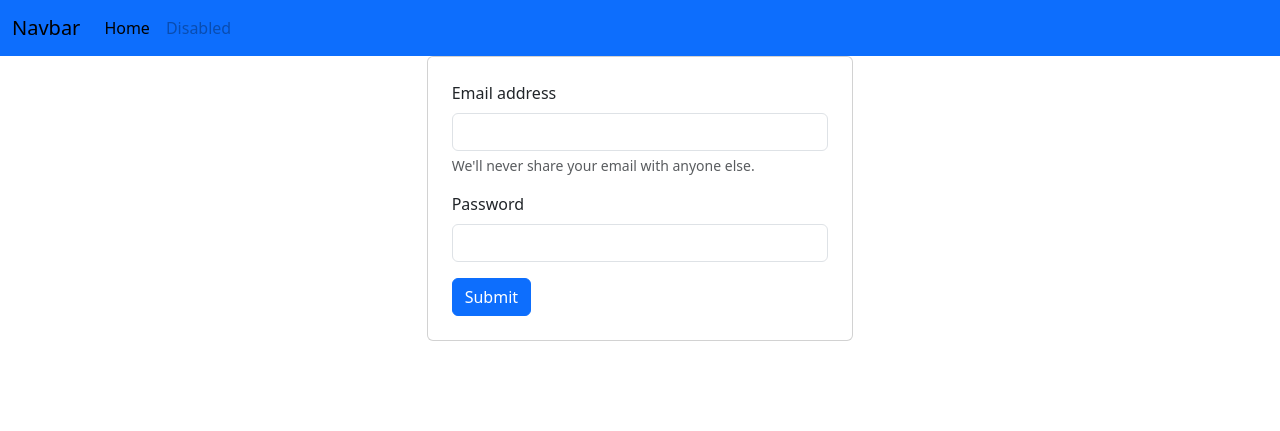
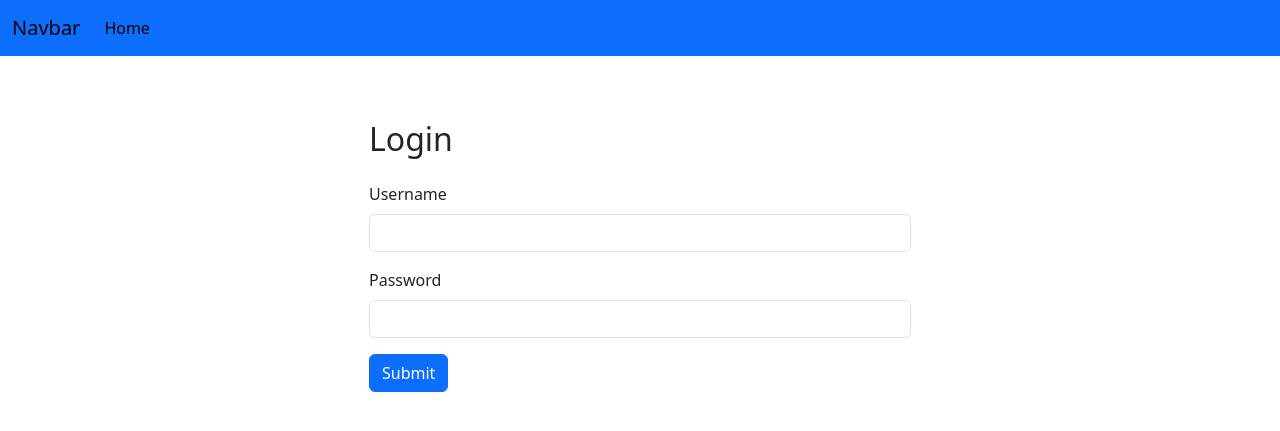
Before and after one commit to kaziiriad/custom_user, a Django app: page /login/ in a window 1280 px wide. Shown: the top 431 px of the page. Run offline with Django 4.2, Linux system fonts and the light colour scheme.

Commit message:
almost completed frontend. wrote htmls

```diff
--- a/accounts/templates/accounts/login.html
+++ b/accounts/templates/accounts/login.html
@@ -1,29 +1,32 @@
-{% extends "base.html" %}
+{% extends 'base.html' %}
 
-{% block title %} Login {% endblock %}
+{% block title %}
+  Login
+{% endblock %}
 
 {% block content %}
+  <div class="container mt-5 p-3">
+    <div class="row justify-content-center">
+      <div class="col-md-6">
+        <h2 class="mb-4">Login</h2>
 
-    <div class="container-fluid card p-4 col-md-4 bg-shadow">
-        <form method="post" action="{% url "login" %}">
+        <form method="post" action="{% url 'login' %}">
+          {% csrf_token %}
+
           <div class="mb-3">
-              <label for="exampleInputEmail1" class="form-label">Email address</label>
-              <input type="email" class="form-control" id="exampleInputEmail1" aria-describedby="emailHelp" required>
-              <div id="emailHelp" class="form-text">We'll never share your email with anyone else.</div>
-              <div class="invalid-feedback">
-                Please enter an email.
-              </div>
+            <label for="exampleInputEmail1" class="form-label">Username</label>
+            <input type="text" class="form-control" name="username" required />
+            <div class="invalid-feedback">Please enter a username.</div>
           </div>
           <div class="mb-3">
             <label for="exampleInputPassword1" class="form-label">Password</label>
-              <input type="password" class="form-control" id="exampleInputPassword1" required>
-              <div class="invalid-feedback">
-                Please enter a password.
-              </div>
+            <input type="password" class="form-control" name="password" required />
+            <div class="invalid-feedback">Please enter a password.</div>
           </div>
 
           <button type="submit" class="btn btn-primary">Submit</button>
         </form>
       </div>
-
+    </div>
+  </div>
 {% endblock %}
--- a/accounts/templates/base.html
+++ b/accounts/templates/base.html
@@ -20,6 +20,9 @@
     <script src="https://cdn.jsdelivr.net/npm/bootstrap@5.3.2/dist/js/bootstrap.bundle.min.js"
         integrity="sha384-C6RzsynM9kWDrMNeT87bh95OGNyZPhcTNXj1NW7RuBCsyN/o0jlpcV8Qyq46cDfL"
         crossorigin="anonymous"></script>
+
+    {% block js_block %}
+    {% endblock %}
 </body>
 
 </html>
--- a/accounts/templates/navbar.html
+++ b/accounts/templates/navbar.html
@@ -7,12 +7,7 @@
       <div class="collapse navbar-collapse" id="navbarSupportedContent">
         <ul class="navbar-nav me-auto mb-2 mb-lg-0">
           <li class="nav-item">
-            <a class="nav-link active" aria-current="page" href="#">Home</a>
-          </li>
-
-
-          <li class="nav-item">
-            <a class="nav-link disabled" aria-disabled="true">Disabled</a>
+            <a class="nav-link active" aria-current="page" href="/">Home</a>
           </li>
         </ul>
 
```
Also changed, not shown: accounts/templates/accounts/home.html (+11 -2 lines), accounts/templates/accounts/register.html (+43 -0 lines). Lines whose indentation alone changed are shown as unchanged.
